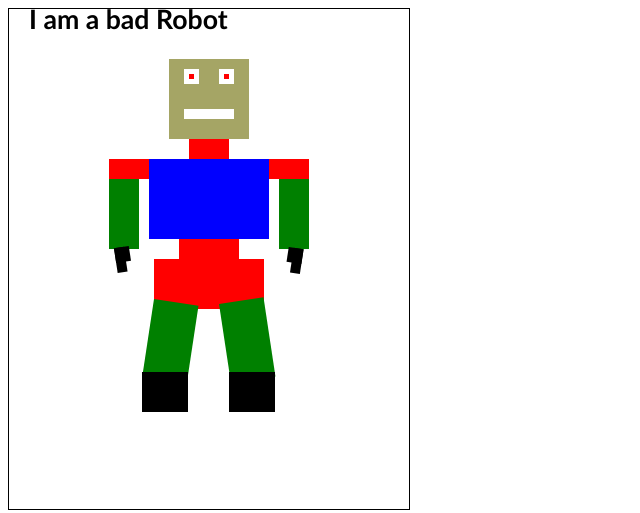
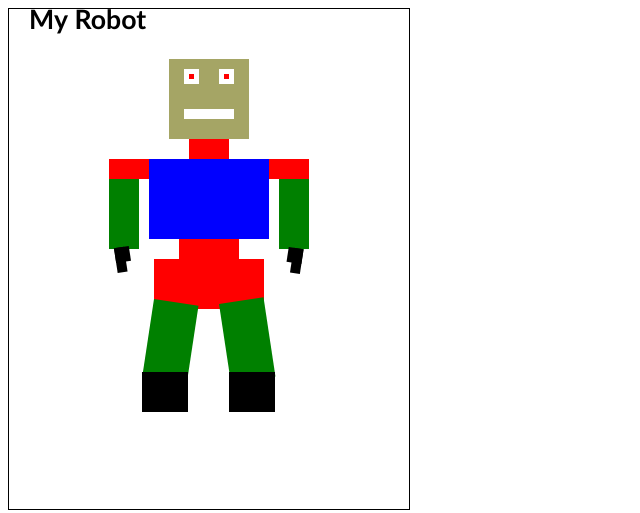
Before and after one commit to jayarayee/myRobort, a plain HTML site: page mysite/index.html in a window 1280 px wide. Shown: the whole page, without its empty margins (0-640 px from the left). Drawn offline with Linux system fonts and the light colour scheme.

Commit message:
small changes

```diff
--- a/mysite/index.html
+++ b/mysite/index.html
@@ -17,7 +17,7 @@ function init(){
   canvas = document.querySelector("#myCanvas");
   ctx = canvas.getContext("2d");
   ctx.font = "bold 20pt Calibri";
-  ctx.fillText("I am a bad Robot", 20, 20);
+  ctx.fillText("My Robot", 20, 20);
   drawHead();
   drawBody();
   drawLeftLeg();
```
